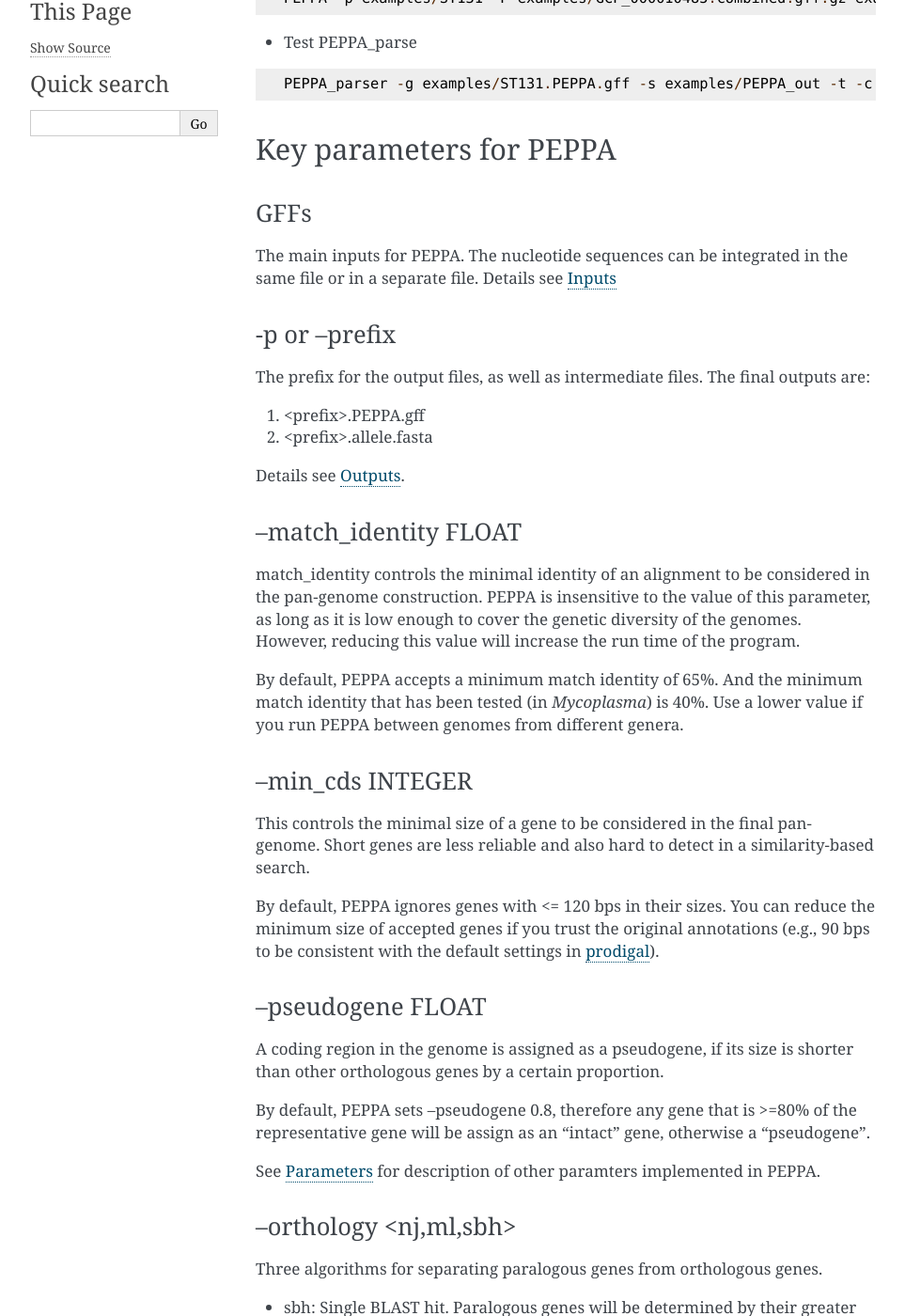
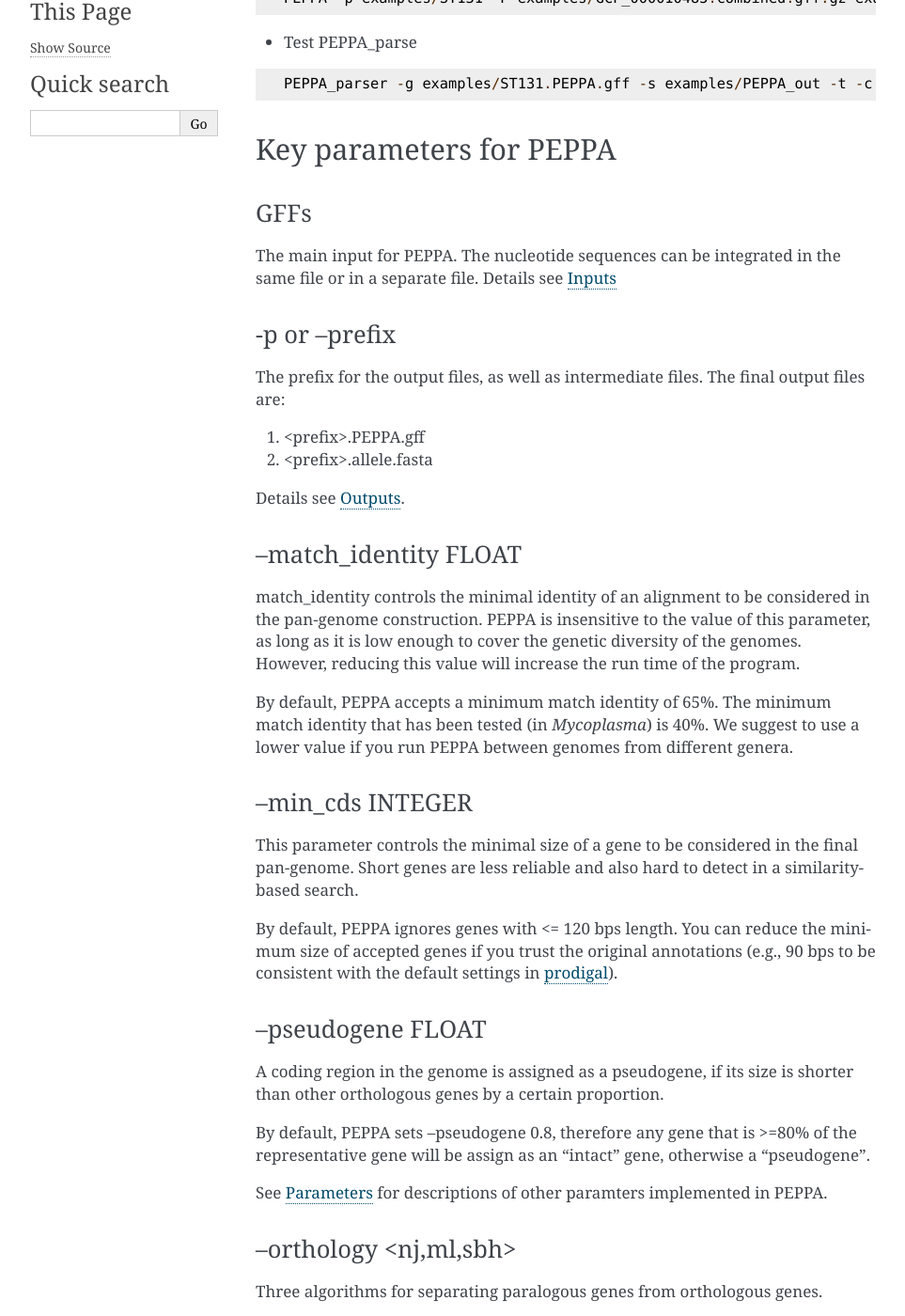
Before and after one commit to zheminzhou/PEPPAN, a Sphinx documentation site: the page built from docs/source/usage/quickstart.rst, in a window 1280 px wide and 1400 px high, scrolled down 383 px. Shown: the whole window at 94% size, without its empty margins (148-1111 px from the left). Built offline with Sphinx 7.4.7, drawn with Linux system fonts in a browser that asks for light colours; some of the changed text lies outside the part shown.

Commit message:
Update quickstart.rst

```diff
--- a/docs/source/usage/quickstart.rst
+++ b/docs/source/usage/quickstart.rst
@@ -26,12 +26,12 @@ Key parameters for PEPPA
 GFFs
 -------------------------
 
-The main inputs for PEPPA. The nucleotide sequences can be integrated in the same file or in a separate file. Details see `Inputs <inputs.rst>`_
+The main input for PEPPA. The nucleotide sequences can be integrated in the same file or in a separate file. Details see `Inputs <inputs.rst>`_
 
 -p or --prefix
 -------------------------
 
-The prefix for the output files, as well as intermediate files. The final outputs are:
+The prefix for the output files, as well as intermediate files. The final output files are:
 
 1. <prefix>.PEPPA.gff
 2. <prefix>.allele.fasta
@@ -42,13 +42,13 @@ Details see `Outputs <outputs.rst>`_.
 -------------------------
 match_identity controls the minimal identity of an alignment to be considered in the pan-genome construction. PEPPA is insensitive to the value of this parameter, as long as it is low enough to cover the genetic diversity of the genomes. However, reducing this value will increase the run time of the program.
 
-By default, PEPPA accepts a minimum match identity of 65%. And the minimum match identity that has been tested (in *Mycoplasma*) is 40%. Use a lower value if you run PEPPA between genomes from different genera.
+By default, PEPPA accepts a minimum match identity of 65%. The minimum match identity that has been tested (in *Mycoplasma*) is 40%. We suggest to use a lower value if you run PEPPA between genomes from different genera.
 
 --min_cds INTEGER
 -------------------------
-This controls the minimal size of a gene to be considered in the final pan-genome. Short genes are less reliable and also hard to detect in a similarity-based search.
+This parameter controls the minimal size of a gene to be considered in the final pan-genome. Short genes are less reliable and also hard to detect in a similarity-based search.
 
-By default, PEPPA ignores genes with <= 120 bps in their sizes. You can reduce the minimum size of accepted genes if you trust the original annotations (e.g., 90 bps to be consistent with the default settings in `prodigal  <http://gensoft.pasteur.fr/docs/prodigal/2.50/_README>`_).
+By default, PEPPA ignores genes with <= 120 bps length. You can reduce the minimum size of accepted genes if you trust the original annotations (e.g., 90 bps to be consistent with the default settings in `prodigal  <http://gensoft.pasteur.fr/docs/prodigal/2.50/_README>`_).
 
 --pseudogene FLOAT
 -------------------------
@@ -56,7 +56,7 @@ A coding region in the genome is assigned as a pseudogene, if its size is shorte
 
 By default, PEPPA sets --pseudogene 0.8, therefore any gene that is >=80% of the representative gene will be assign as an "intact" gene, otherwise a "pseudogene".
 
-See `Parameters <parameters.rst>`_ for description of other paramters implemented in PEPPA.
+See `Parameters <parameters.rst>`_ for descriptions of other paramters implemented in PEPPA.
 
 --orthology <nj,ml,sbh>
 -------------------------
```
Also changed, not shown: other parts of docs/source/usage/quickstart.rst (+2 -2 lines).
